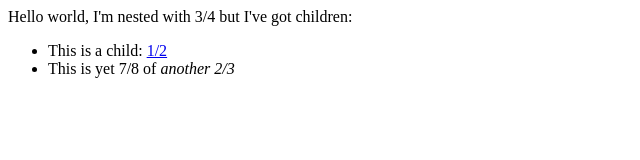
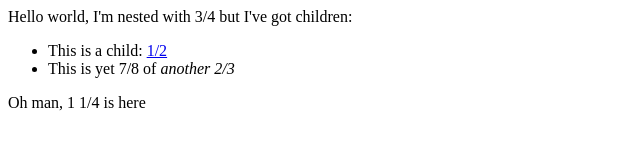
Before and after one commit to chipbell4/vulgar, a plain HTML site: page index.html in a window 1280 px wide. Shown: the whole page, without its empty margins (0-640 px from the left). Drawn offline with Linux system fonts and the light colour scheme.

Commit message:
Testing out improper fractions

```diff
--- a/index.html
+++ b/index.html
@@ -14,5 +14,6 @@ document.addEventListener('DOMContentLoaded', function() {
             <li>This is a child: <a href="#1/2">2/4</a></li>
             <li>This is yet 7/8 of <i>another 2/3</i></li>
         </ul>
+        Oh man, 5/4 is here
     </body>
 </html>
```
